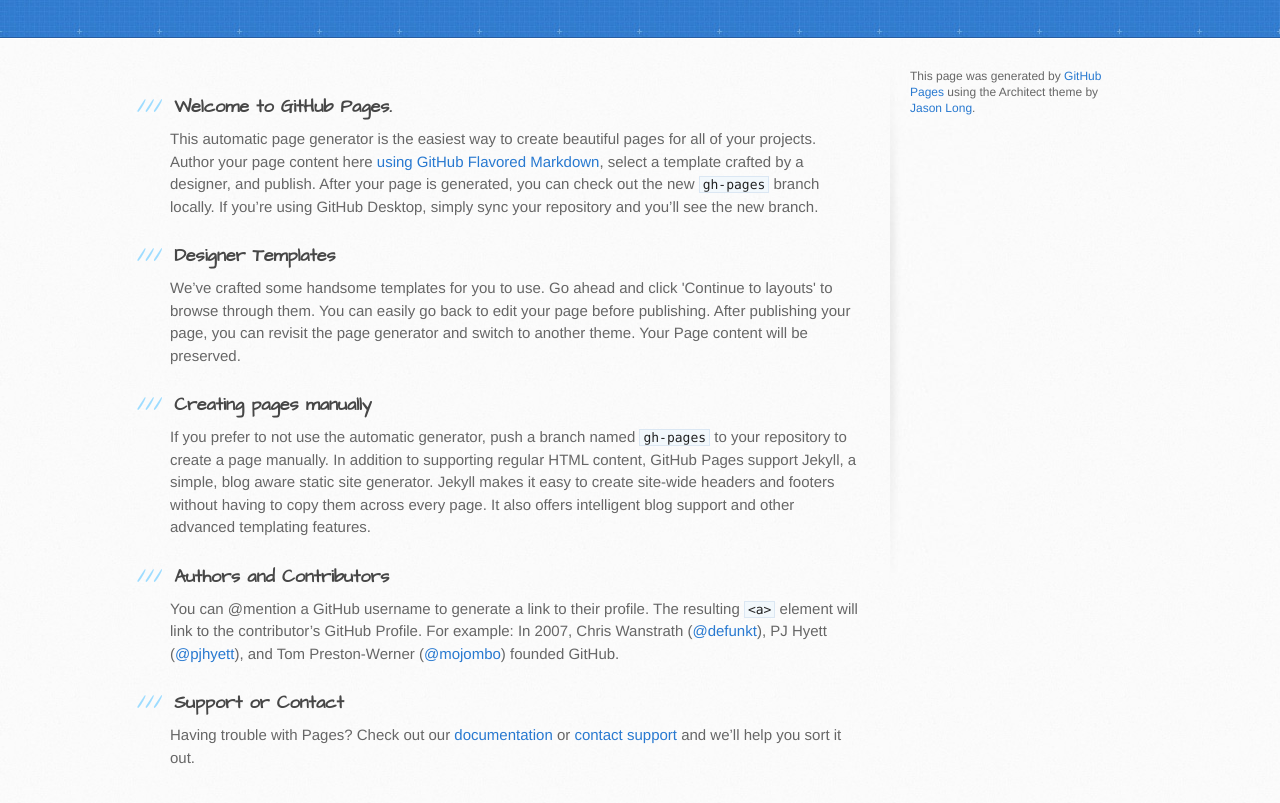
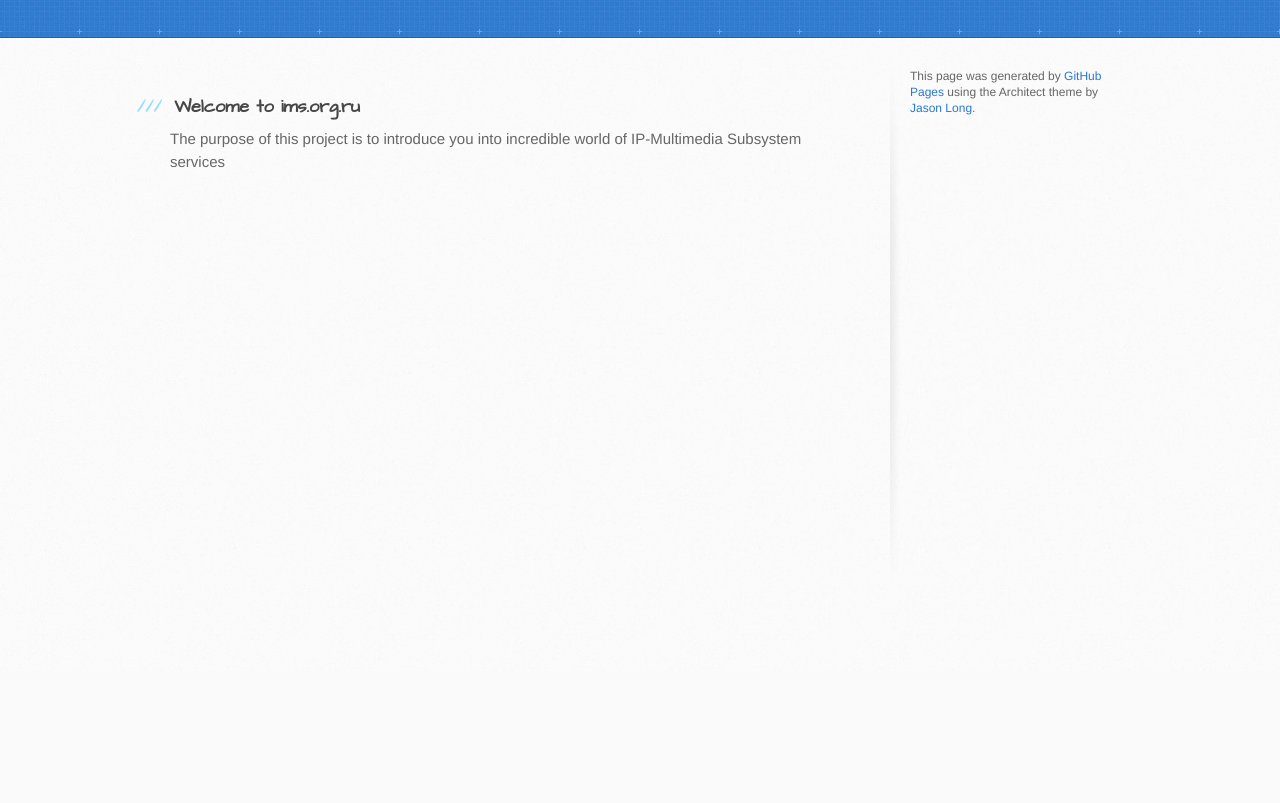
Before and after one commit to dgudtsov/dgudtsov.github.io, a plain HTML site: page index.html in a window 1280 px wide. Shown: the part 129-932 px from the top of the page. After the commit the page ends 800 px from the top, so only its background shows below. Drawn offline with Linux system fonts and the light colour scheme.

Commit message:
Replace master branch with page content via GitHub

```diff
--- a/index.html
+++ b/index.html
@@ -29,29 +29,9 @@
       <div class="inner clearfix">
         <section id="main-content">
           <h3>
-<a id="welcome-to-github-pages" class="anchor" href="#welcome-to-github-pages" aria-hidden="true"><span aria-hidden="true" class="octicon octicon-link"></span></a>Welcome to GitHub Pages.</h3>
+<a id="welcome-to-imsorgru" class="anchor" href="#welcome-to-imsorgru" aria-hidden="true"><span aria-hidden="true" class="octicon octicon-link"></span></a>Welcome to ims.org.ru</h3>
 
-<p>This automatic page generator is the easiest way to create beautiful pages for all of your projects. Author your page content here <a href="https://guides.github.com/features/mastering-markdown/">using GitHub Flavored Markdown</a>, select a template crafted by a designer, and publish. After your page is generated, you can check out the new <code>gh-pages</code> branch locally. If you’re using GitHub Desktop, simply sync your repository and you’ll see the new branch.</p>
-
-<h3>
-<a id="designer-templates" class="anchor" href="#designer-templates" aria-hidden="true"><span aria-hidden="true" class="octicon octicon-link"></span></a>Designer Templates</h3>
-
-<p>We’ve crafted some handsome templates for you to use. Go ahead and click 'Continue to layouts' to browse through them. You can easily go back to edit your page before publishing. After publishing your page, you can revisit the page generator and switch to another theme. Your Page content will be preserved.</p>
-
-<h3>
-<a id="creating-pages-manually" class="anchor" href="#creating-pages-manually" aria-hidden="true"><span aria-hidden="true" class="octicon octicon-link"></span></a>Creating pages manually</h3>
-
-<p>If you prefer to not use the automatic generator, push a branch named <code>gh-pages</code> to your repository to create a page manually. In addition to supporting regular HTML content, GitHub Pages support Jekyll, a simple, blog aware static site generator. Jekyll makes it easy to create site-wide headers and footers without having to copy them across every page. It also offers intelligent blog support and other advanced templating features.</p>
-
-<h3>
-<a id="authors-and-contributors" class="anchor" href="#authors-and-contributors" aria-hidden="true"><span aria-hidden="true" class="octicon octicon-link"></span></a>Authors and Contributors</h3>
-
-<p>You can @mention a GitHub username to generate a link to their profile. The resulting <code>&lt;a&gt;</code> element will link to the contributor’s GitHub Profile. For example: In 2007, Chris Wanstrath (<a href="https://github.com/defunkt" class="user-mention">@defunkt</a>), PJ Hyett (<a href="https://github.com/pjhyett" class="user-mention">@pjhyett</a>), and Tom Preston-Werner (<a href="https://github.com/mojombo" class="user-mention">@mojombo</a>) founded GitHub.</p>
-
-<h3>
-<a id="support-or-contact" class="anchor" href="#support-or-contact" aria-hidden="true"><span aria-hidden="true" class="octicon octicon-link"></span></a>Support or Contact</h3>
-
-<p>Having trouble with Pages? Check out our <a href="https://help.github.com/pages">documentation</a> or <a href="https://github.com/contact">contact support</a> and we’ll help you sort it out.</p>
+<p>The purpose of this project is to introduce you into incredible world of IP-Multimedia Subsystem services</p>
         </section>
 
         <aside id="sidebar">
```
Also changed, not shown: params.json (+1 -1 lines).
